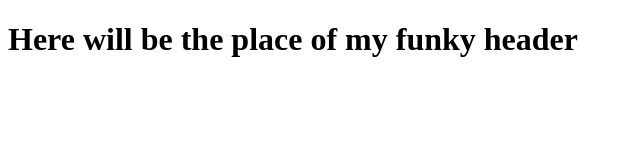
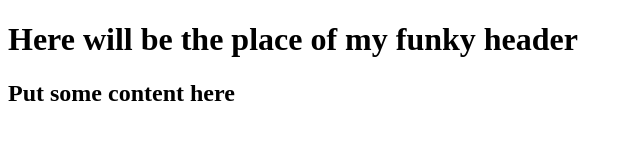
Before and after one commit to Bachir-Ndiaye/helloWorld, a plain HTML site: page index.html in a window 1280 px wide. Shown: the whole page, without its empty margins (0-640 px from the left). Drawn offline with Linux system fonts and the light colour scheme.

Commit message:
Adding a h2 tag to my file
h2 tags are usually used for some content or subtitiles

```diff
--- a/index.html
+++ b/index.html
@@ -8,5 +8,8 @@
   <h1>
     Here will be the place of my funky header
   </h1>
+  <h2>
+    Put some content here
+  </h2>
 </body>
 </html>
```
